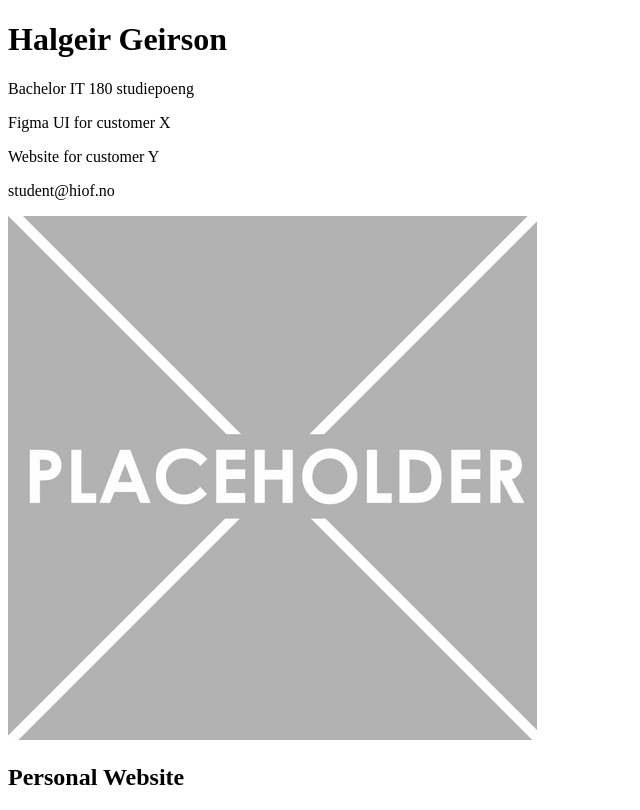
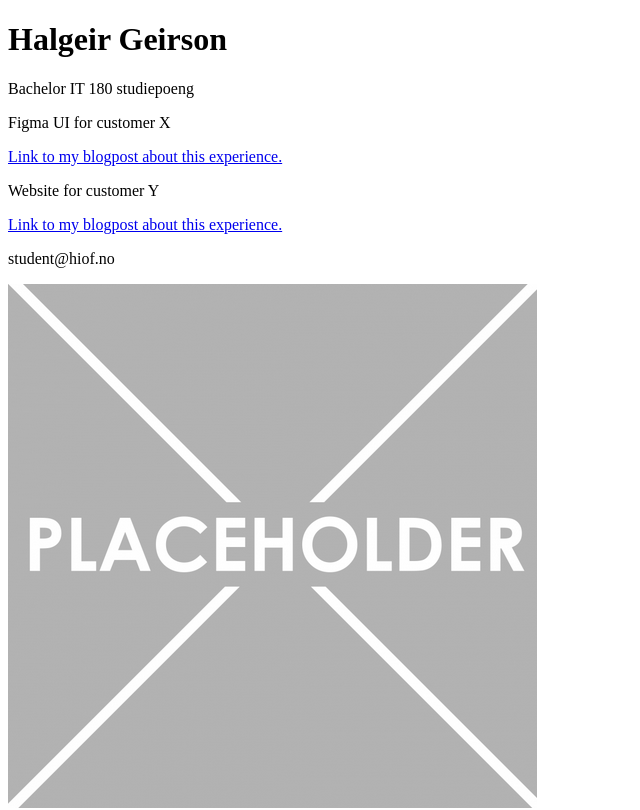
Before and after one commit to fiskesprell/webapps_2024, a React (Vite) app in the folder intro-react/: page / in a window 1280 px wide. Shown: the top 810 px of the page, without its empty margins (0-640 px from the left). Built offline with nearby package versions, Linux system fonts and the light colour scheme.

Commit message:
Added children to experience & experiences
For 1.1 Children experience

```diff
--- a/intro-react/src/components/Experience.tsx
+++ b/intro-react/src/components/Experience.tsx
@@ -1,16 +1,19 @@
 // Importer Style
 // import './styles/grid.css';
+
+import type { PropsWithChildren } from "react";
 
 type ExperienceProps = {
     description : string,
 };
 
-export default function Student(props: ExperienceProps) {
-    const { description = "description" } = props;
+export default function Student(props: Readonly<PropsWithChildren<ExperienceProps>>) {
+    const { children, description = "description" } = props;
 
     return(
         <div className="singleExperience">
             <p>{description}</p>
+            {children}
         </div>
     );
 }
--- a/intro-react/src/components/Experiences.tsx
+++ b/intro-react/src/components/Experiences.tsx
@@ -6,8 +6,12 @@ import Experience from './Experience'
 export default function Experiences({ experienceOne, experienceTwo }) {
     return (
       <div>
-        <Experience description={experienceOne} />
-        <Experience description={experienceTwo} />
+        <Experience description={experienceOne}>
+          <a href="#">Link to my blogpost about this experience.</a>
+        </Experience>
+        <Experience description={experienceTwo}>
+          <a href="#">Link to my blogpost about this experience.</a>
+        </Experience>
       </div>
     )
   }
--- a/intro-react/src/components/Projects.tsx
+++ b/intro-react/src/components/Projects.tsx
@@ -8,6 +8,8 @@ type ProjectsProps = {
     projectTwo : ProjectProps,
 };
 
+// evt. state av experience må være her
+
 
 export default function Projects({ projectOne, projectTwo }: ProjectsProps) {
     return (
```
